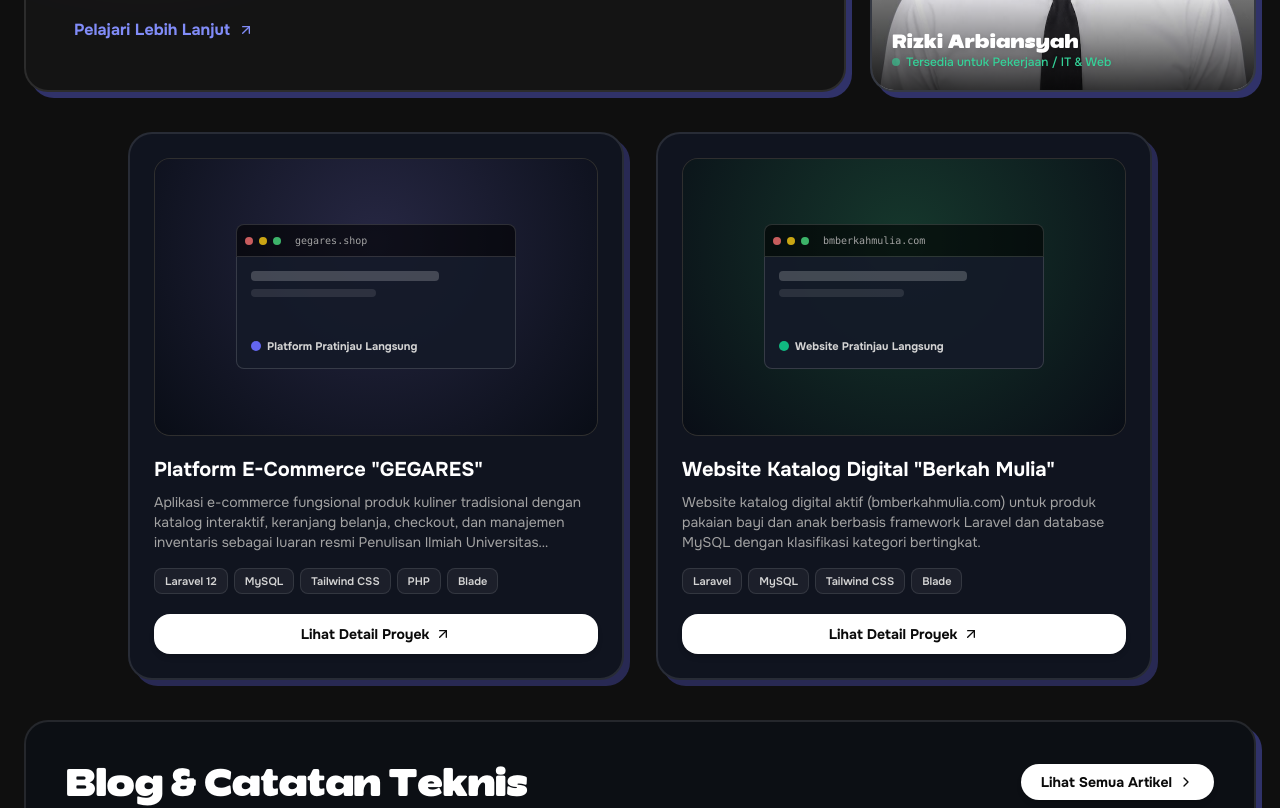
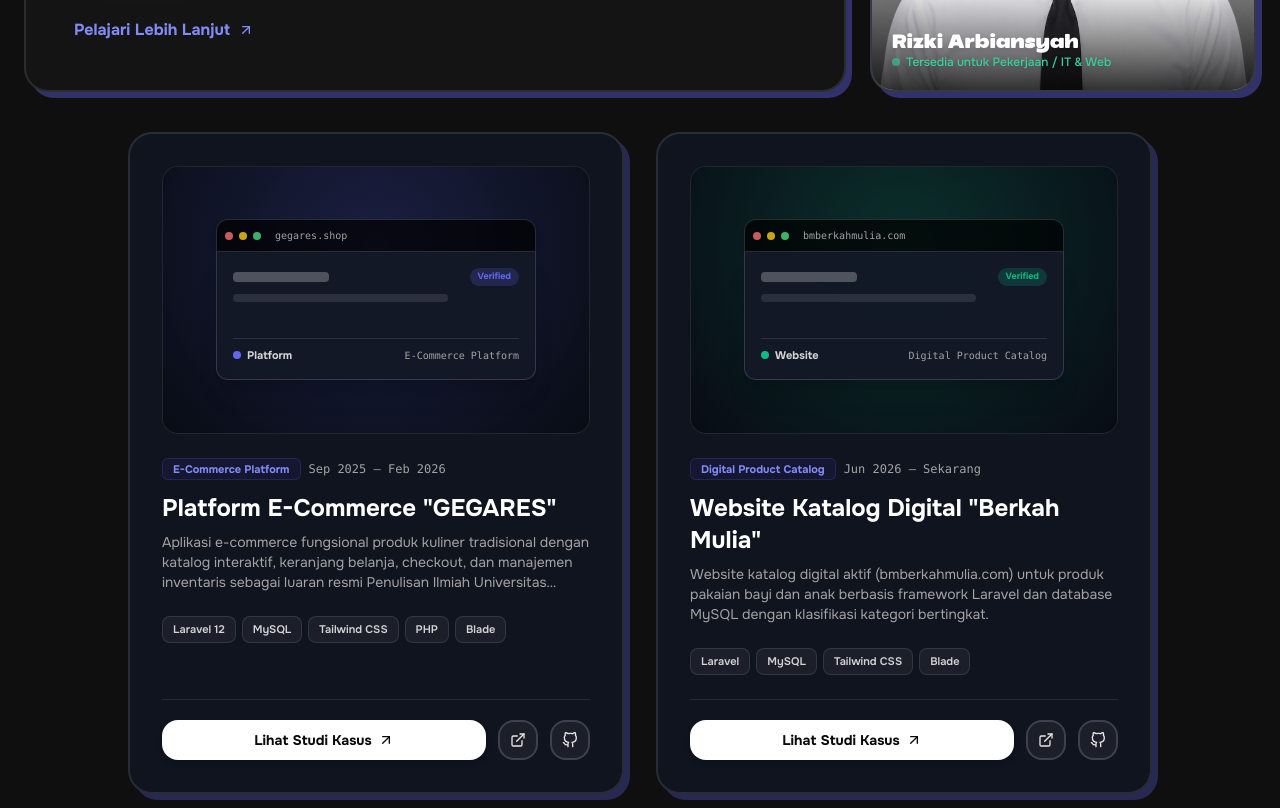
Before and after one commit to greedykid/portofolio-v3, a Next.js app: page / in a window 1280 px wide. Shown: the part 1400-2208 px from the top of the page. Built offline with nearby package versions, Linux system fonts and the light colour scheme.

Commit message:
feat(projects): upgrade portfolio page with filter tabs, browser mockups, case study links, and direct live buttons

```diff
--- a/src/app/projects/page.tsx
+++ b/src/app/projects/page.tsx
@@ -12,13 +12,18 @@
       <Container className="max-w-[1280px]">
         {/* Header */}
         <div className="mb-8 md:mb-10">
-          <h1 className="text-neutral-900 dark:text-white text-3xl md:text-5xl font-brak font-bold tracking-tight mb-2">
-            Portfolio
-          </h1>
+          <div className="flex items-center gap-2 mb-2">
+            <h1 className="text-neutral-900 dark:text-white text-3xl md:text-5xl font-brak font-bold tracking-tight">
+              Portofolio & Studi Kasus
+            </h1>
+            <span className="inline-flex items-center gap-1.5 rounded-full bg-indigo-500/10 border border-indigo-500/30 px-3 py-1 text-xs font-bold text-primary dark:text-indigo-400">
+              2 Karya Resmi
+            </span>
+          </div>
           <p className="text-neutral-600 dark:text-neutral-400 text-sm md:text-base max-w-2xl">
             {locale === 'id'
-              ? 'Koleksi proyek, aplikasi web, dan eksplorasi teknologi yang pernah saya rancang dan kembangkan.'
-              : "A showcase of web applications, client solutions, and technical experiments I've designed and built."}
+              ? 'Koleksi studi kasus mendalam aplikasi web berbasis Laravel dan MySQL yang saya rancang, kembangkan, dan rilis ke lingkungan produksi.'
+              : 'In-depth case studies of production web applications built with Laravel and MySQL.'}
           </p>
         </div>
 
--- a/src/modules/projects/components/Projects.tsx
+++ b/src/modules/projects/components/Projects.tsx
@@ -1,65 +1,92 @@
 'use client';
 
+import { useState } from 'react';
 import Link from 'next/link';
-import { FiArrowUpRight } from 'react-icons/fi';
+import { FiArrowUpRight, FiExternalLink, FiGithub, FiCheckCircle } from 'react-icons/fi';
 import { PROJECTS, type Project } from '@/common/constant/projects';
 import { useLanguage } from '@/common/context/LanguageContext';
+import { cn } from '@/lib/utils';
 
 function ProjectCard({ project }: { project: Project }) {
-  const { t } = useLanguage();
+  const { t, locale } = useLanguage();
+  const cs = project.caseStudy;
 
   return (
-    <div className="group relative flex flex-col justify-between overflow-hidden rounded-3xl border-2 border-neutral-300/80 dark:border-white/10 bg-white dark:bg-[#10141f] p-5 md:p-6 shadow-[6px_6px_0px_0px_rgba(99,102,241,0.2)] dark:shadow-[6px_6px_0px_0px_rgba(99,102,241,0.3)] transition-all duration-300 hover:-translate-y-1.5 hover:shadow-[8px_8px_0px_0px_rgba(99,102,241,0.35)] hover:border-indigo-400/60">
-      {/* Top Media / Thumbnail Preview */}
-      <div className="relative aspect-[16/10] w-full overflow-hidden rounded-2xl bg-neutral-900 border border-neutral-200 dark:border-white/10 mb-5">
+    <div className="group relative flex flex-col justify-between overflow-hidden rounded-3xl border-2 border-neutral-300/80 dark:border-white/10 bg-white dark:bg-[#10141f] p-6 md:p-8 shadow-[6px_6px_0px_0px_rgba(99,102,241,0.2)] dark:shadow-[6px_6px_0px_0px_rgba(99,102,241,0.3)] transition-all duration-300 hover:-translate-y-1.5 hover:shadow-[8px_8px_0px_0px_rgba(99,102,241,0.35)] hover:border-indigo-400/60">
+      <div>
+        {/* Top Media / Mockup Browser Card */}
+        <div className="relative aspect-[16/10] w-full overflow-hidden rounded-2xl bg-[#090d16] border border-neutral-200 dark:border-white/10 mb-6">
           <div
-          className="absolute inset-0 flex flex-col items-center justify-center p-4 select-none"
+            className="absolute inset-0 flex flex-col items-center justify-center p-4 sm:p-6 select-none"
             style={{
-            background: `radial-gradient(circle at 50% 30%, ${project.accentColor || '#6366f1'}33 0%, #090d16 100%)`,
+              background: `radial-gradient(circle at 50% 30%, ${project.accentColor || '#6366f1'}33 0%, #080c14 100%)`,
             }}
           >
             {/* Mockup browser top bar */}
-          <div className="w-full max-w-[280px] rounded-t-lg bg-black/60 border border-white/15 p-2 flex items-center gap-1.5">
+            <div className="w-full max-w-[320px] rounded-t-xl bg-black/70 border border-white/15 p-2 flex items-center gap-1.5 shadow-md">
               <span className="h-2 w-2 rounded-full bg-red-400/80" />
               <span className="h-2 w-2 rounded-full bg-yellow-400/80" />
               <span className="h-2 w-2 rounded-full bg-green-400/80" />
-            <span className="ms-2 text-[10px] text-neutral-400 truncate max-w-[150px] font-mono">
+              <span className="ms-2 text-[10px] text-neutral-400 truncate max-w-[180px] font-mono">
                 {project.demoUrl ? new URL(project.demoUrl).hostname : project.id}
               </span>
             </div>
+
             {/* Mockup content preview */}
-          <div className="w-full max-w-[280px] h-28 rounded-b-lg bg-[#141a29]/90 border-x border-b border-white/15 p-3.5 flex flex-col justify-between">
+            <div className="w-full max-w-[320px] h-32 rounded-b-xl bg-[#131926]/95 border-x border-b border-white/15 p-4 flex flex-col justify-between shadow-xl">
               <div className="space-y-2">
-              <div className="h-2.5 w-3/4 rounded bg-white/20" />
-              <div className="h-2 w-1/2 rounded bg-white/10" />
+                <div className="flex items-center justify-between">
+                  <div className="h-2.5 w-24 rounded bg-white/25" />
+                  <span
+                    className="text-[9px] font-bold px-2 py-0.5 rounded-full"
+                    style={{ backgroundColor: `${project.accentColor}33`, color: project.accentColor }}
+                  >
+                    Verified
+                  </span>
                 </div>
+                <div className="h-2 w-3/4 rounded bg-white/10" />
+              </div>
+
+              <div className="flex items-center justify-between pt-2 border-t border-white/10">
                 <div className="flex items-center gap-1.5">
                   <span
-                className="h-2.5 w-2.5 rounded-full"
+                    className="h-2 w-2 rounded-full"
                     style={{ backgroundColor: project.accentColor || '#6366f1' }}
                   />
                   <span className="text-[11px] font-bold text-neutral-300 truncate">
-                {project.title.split(' ')[0]} {t('projects_live_preview')}
+                    {project.title.split(' ')[0]}
+                  </span>
+                </div>
+                <span className="text-[10px] text-neutral-400 font-mono">
+                  {cs.category}
                 </span>
               </div>
             </div>
           </div>
         </div>
 
-      {/* Body: Title, Description, Stacks */}
-      <div className="flex-1 flex flex-col justify-between">
-        <div>
-          <h3 className="text-lg md:text-xl font-bold text-neutral-900 dark:text-white transition-colors group-hover:text-primary mb-2 line-clamp-1">
+        {/* Category & Status Badge */}
+        <div className="flex items-center gap-2 mb-3">
+          <span className="rounded-md bg-indigo-50 dark:bg-indigo-950/40 border border-indigo-200 dark:border-indigo-500/20 px-2.5 py-0.5 text-[11px] font-bold text-primary dark:text-indigo-400">
+            {cs.category}
+          </span>
+          <span className="text-xs text-neutral-500 dark:text-neutral-400 font-mono">
+            {cs.timeline.split('(')[0]}
+          </span>
+        </div>
+
+        {/* Title */}
+        <h3 className="text-xl md:text-2xl font-bold text-neutral-900 dark:text-white transition-colors group-hover:text-primary mb-2">
           {project.title}
         </h3>
-          <p className="text-xs md:text-sm text-neutral-600 dark:text-neutral-400 line-clamp-3 leading-relaxed mb-4">
+
+        {/* Description */}
+        <p className="text-xs md:text-sm text-neutral-600 dark:text-neutral-400 line-clamp-3 leading-relaxed mb-6">
           {project.description}
         </p>
-        </div>
 
-        <div>
         {/* Stacks tags */}
-          <div className="flex flex-wrap gap-1.5 mb-5">
+        <div className="flex flex-wrap gap-1.5 mb-6">
           {project.stacks.map((stack) => (
             <span
               key={stack}
@@ -69,16 +96,41 @@
             </span>
           ))}
         </div>
+      </div>
 
-          {/* View Project Button */}
+      {/* Action CTA Buttons */}
+      <div className="border-t border-neutral-200 dark:border-white/10 pt-5 flex items-center gap-3">
         <Link
           href={`/projects/${project.id}`}
-            className="flex items-center justify-center gap-1.5 w-full rounded-2xl bg-neutral-900 text-white dark:bg-white dark:text-neutral-950 py-2.5 text-xs md:text-sm font-bold shadow-md transition-all duration-200 hover:scale-[1.02] active:scale-[0.98] cursor-pointer"
+          className="flex-1 flex items-center justify-center gap-1.5 rounded-2xl bg-neutral-900 text-white dark:bg-white dark:text-neutral-950 py-2.5 text-xs md:text-sm font-bold shadow-md transition-all duration-200 hover:scale-[1.02] active:scale-[0.98] cursor-pointer"
         >
-            <span>{t('projects_view_btn')}</span>
+          <span>{locale === 'id' ? 'Lihat Studi Kasus' : 'View Case Study'}</span>
           <FiArrowUpRight className="h-4 w-4" />
         </Link>
-        </div>
+
+        {project.demoUrl && (
+          <a
+            href={project.demoUrl}
+            target="_blank"
+            rel="noreferrer"
+            title="Buka Website Langsung"
+            className="flex h-10 w-10 items-center justify-center rounded-2xl border-2 border-neutral-300/80 dark:border-white/15 bg-neutral-100 dark:bg-white/5 text-neutral-800 dark:text-neutral-200 hover:bg-neutral-200 dark:hover:bg-white/10 transition-colors cursor-pointer"
+          >
+            <FiExternalLink className="h-4 w-4" />
+          </a>
+        )}
+
+        {project.githubUrl && (
+          <a
+            href={project.githubUrl}
+            target="_blank"
+            rel="noreferrer"
+            title="Lihat Repositori GitHub"
+            className="flex h-10 w-10 items-center justify-center rounded-2xl border-2 border-neutral-300/80 dark:border-white/15 bg-neutral-100 dark:bg-white/5 text-neutral-800 dark:text-neutral-200 hover:bg-neutral-200 dark:hover:bg-white/10 transition-colors cursor-pointer"
+          >
+            <FiGithub className="h-4 w-4" />
+          </a>
+        )}
       </div>
     </div>
   );
@@ -86,12 +138,44 @@
 
 export default function Projects({ limit }: { limit?: number }) {
   const displayedProjects = limit ? PROJECTS.slice(0, limit) : PROJECTS;
+  const [activeFilter, setActiveFilter] = useState<'all' | 'ecommerce' | 'catalog'>('all');
+
+  const filtered = activeFilter === 'all'
+    ? displayedProjects
+    : activeFilter === 'ecommerce'
+    ? displayedProjects.filter((p) => p.id === 'gegares')
+    : displayedProjects.filter((p) => p.id === 'berkah-mulia');
 
   return (
     <section className="w-full">
       <div className="max-w-[1280px] mx-auto px-4 md:px-6">
+        {/* Category Filters (rendered only on full page, not when limited on home) */}
+        {!limit && (
+          <div className="flex flex-wrap items-center gap-2 mb-8">
+            {[
+              { id: 'all', label: 'Semua Proyek (2)' },
+              { id: 'ecommerce', label: 'Platform E-Commerce' },
+              { id: 'catalog', label: 'Katalog Digital' },
+            ].map((tab) => (
+              <button
+                key={tab.id}
+                onClick={() => setActiveFilter(tab.id as typeof activeFilter)}
+                className={cn(
+                  'rounded-2xl px-4 py-2 text-xs md:text-sm font-bold transition-all shadow-sm cursor-pointer',
+                  activeFilter === tab.id
+                    ? 'bg-neutral-900 text-white dark:bg-white dark:text-neutral-950 scale-105 shadow-md'
+                    : 'bg-white dark:bg-neutral-900 text-neutral-700 dark:text-neutral-300 border border-neutral-300/80 dark:border-white/10 hover:bg-neutral-100 dark:hover:bg-white/10'
+                )}
+              >
+                {tab.label}
+              </button>
+            ))}
+          </div>
+        )}
+
+        {/* 2-Column Responsive Portfolio Grid */}
         <div className="grid grid-cols-1 md:grid-cols-2 gap-6 md:gap-8 max-w-5xl mx-auto">
-          {displayedProjects.map((project) => (
+          {filtered.map((project) => (
             <ProjectCard key={project.id} project={project} />
           ))}
         </div>
```
Lines whose indentation alone changed are shown as unchanged.
